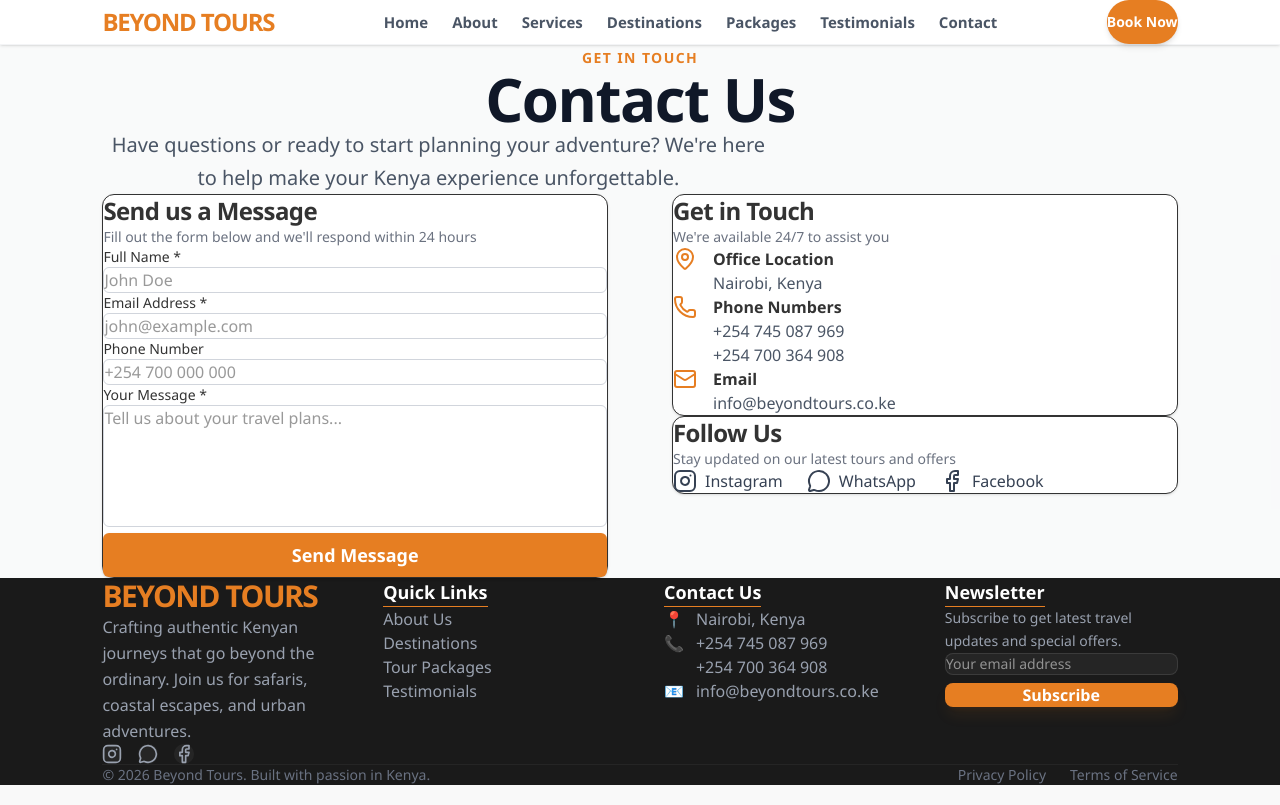
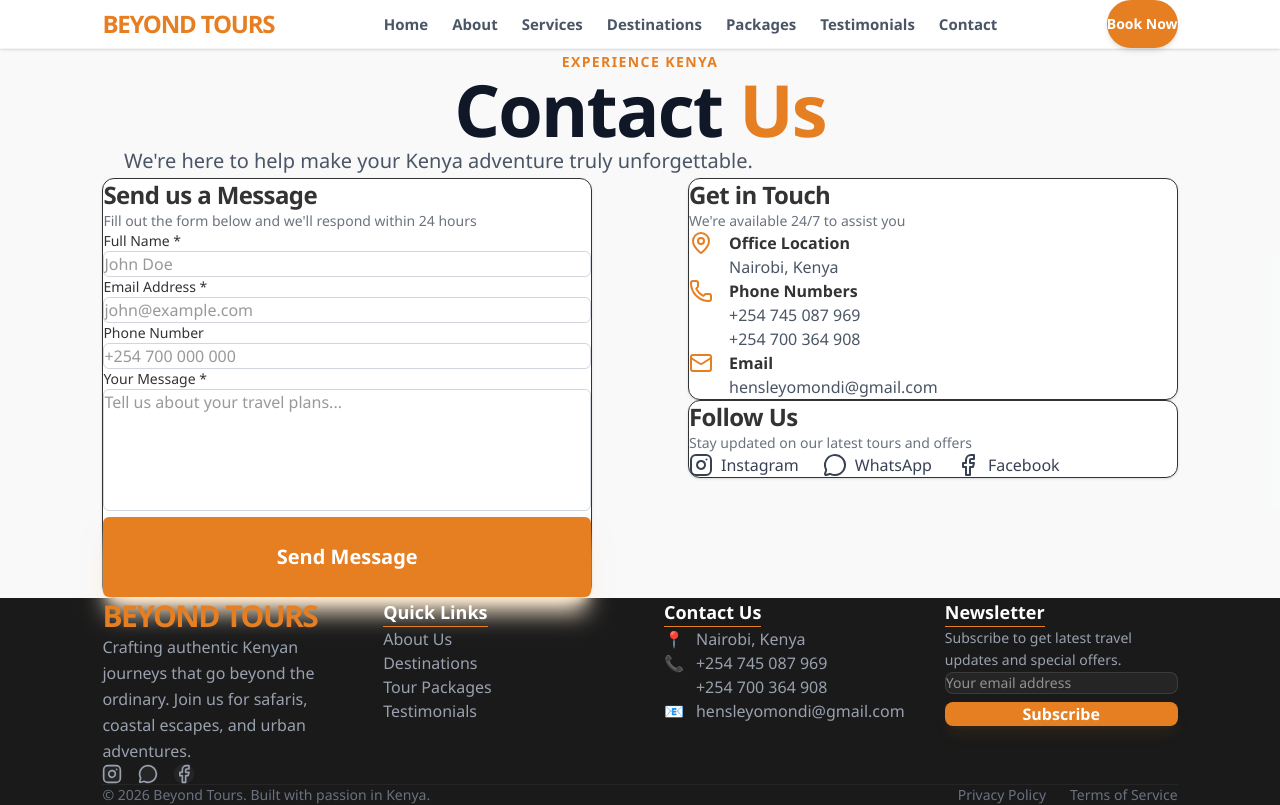
Before and after one commit to swayhensley/beyond-tours, a Next.js app: page /contact in a window 1280 px wide. Built offline with nearby package versions, Linux system fonts and the light colour scheme.

Commit message:
feat: Implement core homepage sections and contact page, including About Us, Destinations, Featured Packages, Hero, Why Choose Us, Footer, and a reusable button component.

```diff
--- a/src/app/contact/page.tsx
+++ b/src/app/contact/page.tsx
@@ -30,20 +30,19 @@ export default function ContactPage() {
   }
 
   return (
-    <div className="py-24 md:py-32 bg-gray-50/30">
+    <div className="py-28 md:pt-40 md:pb-64 bg-gray-50/50">
       <div className="container-custom">
-        <div className="text-center mb-16 space-y-4">
-          <span className="text-[#e67e22] font-bold tracking-widest uppercase text-sm">Get In Touch</span>
-          <h1 className="text-4xl md:text-6xl font-black text-gray-900 tracking-tight">
-            Contact Us
+        <div className="text-center mb-24 space-y-4">
+          <span className="text-[#e67e22] font-bold tracking-widest uppercase text-sm">Experience Kenya</span>
+          <h1 className="text-5xl md:text-7xl font-black text-gray-900 tracking-tight">
+            Contact <span className="text-[#e67e22]">Us</span>
           </h1>
-          <p className="text-xl text-gray-600 max-w-2xl mx-auto leading-relaxed">
-            Have questions or ready to start planning your adventure?
-            We're here to help make your Kenya experience unforgettable.
+          <p className="text-xl text-gray-600 max-w-2xl mx-auto leading-relaxed font-medium">
+            We're here to help make your Kenya adventure truly unforgettable.
           </p>
         </div>
 
-        <div className="grid grid-cols-1 lg:grid-cols-2 gap-16 max-w-6xl mx-auto">
+        <div className="grid grid-cols-1 lg:grid-cols-2 gap-16 md:gap-24 max-w-6xl mx-auto mb-20">
           {/* Contact Form */}
         <Card>
           <CardHeader>
@@ -117,7 +116,8 @@ export default function ContactPage() {
 
               <Button
                 type="submit"
-                className="w-full bg-[#e67e22] hover:bg-[#d67219] text-white font-bold py-6 text-lg"
+                size="xl"
+                className="w-full bg-[#e67e22] hover:bg-[#d67219] text-white font-bold shadow-xl shadow-orange-100 transition-all hover:-translate-y-1"
               >
                 Send Message
               </Button>
@@ -154,7 +154,7 @@ export default function ContactPage() {
                 <Mail className="w-6 h-6 text-[#e67e22] mt-1 flex-shrink-0" />
                 <div>
                   <h3 className="font-semibold mb-1">Email</h3>
-                  <p className="text-gray-600">info@beyondtours.co.ke</p>
+                  <p className="text-gray-600">hensleyomondi@gmail.com</p>
                 </div>
               </div>
             </CardContent>
--- a/src/components/home/AboutUs.tsx
+++ b/src/components/home/AboutUs.tsx
@@ -3,7 +3,7 @@ import { Button } from "@/components/ui/button"
 
 export default function AboutUs() {
   return (
-    <section id="about-us" className="py-28 md:py-40 bg-gray-50/50">
+    <section id="about-us" className="py-32 md:py-48 bg-gray-50/50">
       <div className="container-custom flex flex-col lg:flex-row items-center gap-16 lg:gap-24">
         {/* Image side */}
         <div className="w-full lg:w-1/2 relative group">
@@ -30,9 +30,9 @@ export default function AboutUs() {
           <p className="text-lg text-gray-600 leading-relaxed">
             From the crimson sunsets of the Maasai Mara to the turquoise waters of the Swahili Coast, our team of local experts is dedicated to curating authentic adventures that go beyond the ordinary. We prioritize sustainable travel and meaningful encounters that support local communities.
           </p>
-          <div className="pt-6">
+          <div className="pt-10">
             <Link href="/contact" className="inline-block">
-              <Button size="lg" className="bg-[#e67e22] hover:bg-[#d67219] text-white px-10 py-7 text-lg rounded-xl shadow-lg shadow-[#e67e22]/20 transition-all hover:-translate-y-1">
+              <Button size="xl" className="bg-[#e67e22] hover:bg-[#d67219] text-white rounded-2xl shadow-xl shadow-orange-100 transition-all hover:-translate-y-1">
                 Our Full Story
               </Button>
             </Link>
--- a/src/components/home/DestinationsSection.tsx
+++ b/src/components/home/DestinationsSection.tsx
@@ -25,7 +25,7 @@ const destinations = [
 
 export default function DestinationsSection() {
   return (
-    <section id="destinations" className="py-28 md:py-40 bg-gray-50/30 border-y border-gray-100">
+    <section id="destinations" className="py-32 md:py-48 bg-gray-50/30 border-y border-gray-100">
       <div className="container-custom">
         <div className="text-center mb-16 space-y-4">
           <span className="text-[#e67e22] font-bold tracking-widest uppercase text-sm">Destinations</span>
--- a/src/components/home/Hero.tsx
+++ b/src/components/home/Hero.tsx
@@ -21,7 +21,7 @@ export default function Hero() {
           <Link href="/destinations" className="w-full sm:w-auto">
             <Button
               size="xl"
-              className="w-full bg-[#e67e22] hover:bg-[#d67219] text-white font-bold rounded-full shadow-lg hover:shadow-[#e67e22]/20 transition-all hover:-translate-y-1"
+              className="w-full bg-[#e67e22] hover:bg-[#d67219] text-white font-bold rounded-full shadow-lg hover:shadow-[#e67e22]/20 transition-all hover:-translate-y-1 leading-none"
             >
               Explore Destinations
             </Button>
@@ -30,7 +30,7 @@ export default function Hero() {
             <Button
               size="xl"
               variant="secondary"
-              className="w-full bg-white/10 backdrop-blur-md text-white border-2 border-white/20 hover:bg-white/20 font-bold rounded-full transition-all hover:-translate-y-1"
+              className="w-full bg-white/10 backdrop-blur-md text-white border-2 border-white/20 hover:bg-white/20 font-bold rounded-full transition-all hover:-translate-y-1 leading-none"
             >
               Custom Trip
             </Button>
--- a/src/components/home/WhyChooseUs.tsx
+++ b/src/components/home/WhyChooseUs.tsx
@@ -25,7 +25,7 @@ const benefits = [
 
 export default function WhyChooseUs() {
   return (
-    <section id="why-choose-us" className="py-28 md:py-40 bg-white relative overflow-hidden">
+    <section id="why-choose-us" className="py-32 md:py-48 bg-white relative overflow-hidden">
       <div className="absolute top-0 left-0 w-full h-1 bg-gradient-to-r from-transparent via-orange-100 to-transparent" />
       <div className="container-custom">
         <div className="text-center mb-20 space-y-4">
--- a/src/components/layout/Footer.tsx
+++ b/src/components/layout/Footer.tsx
@@ -56,7 +56,7 @@ export default function Footer() {
               </li>
               <li className="flex items-start gap-3">
                 <span className="text-[#e67e22]">📧</span>
-                <span>info@beyondtours.co.ke</span>
+                <span>hensleyomondi@gmail.com</span>
               </li>
             </ul>
           </div>
--- a/src/components/ui/button.tsx
+++ b/src/components/ui/button.tsx
@@ -21,11 +21,11 @@ const buttonVariants = cva(
         link: "text-primary underline-offset-4 hover:underline",
       },
       size: {
-        default: "h-11 px-6 py-2",
-        sm: "h-9 rounded-md px-3 text-xs",
-        lg: "h-auto px-10 py-4",
-        xl: "h-auto px-12 py-6 text-lg",
-        icon: "h-9 w-9",
+        default: "h-12 px-8",
+        sm: "h-9 px-3 text-xs",
+        lg: "h-14 px-10 text-base font-bold",
+        xl: "h-16 md:h-20 px-10 md:px-16 text-lg md:text-xl font-extrabold",
+        icon: "h-10 w-10",
       },
     },
     defaultVariants: {
```
Also changed, not shown: src/components/home/FeaturedPackages.tsx (+4 -4 lines).
